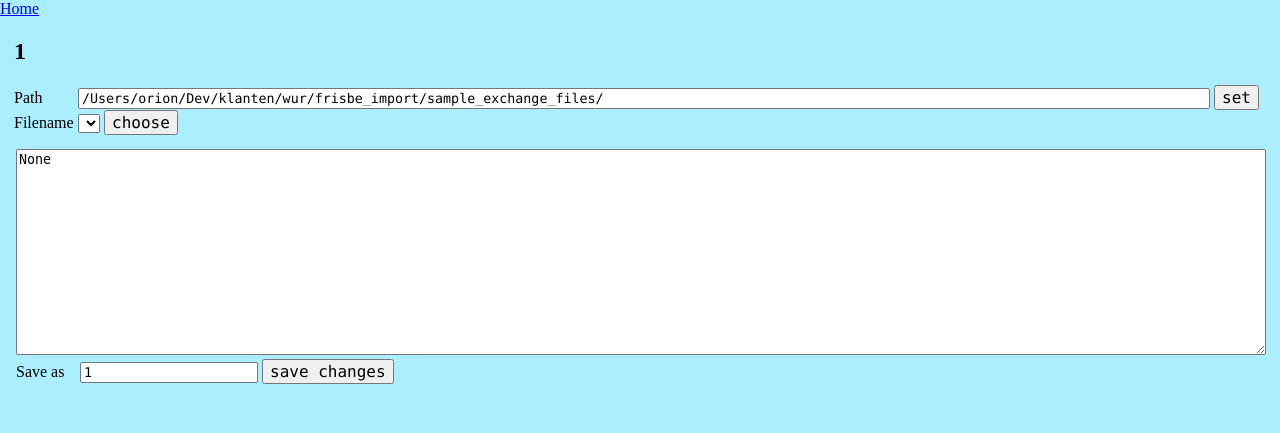
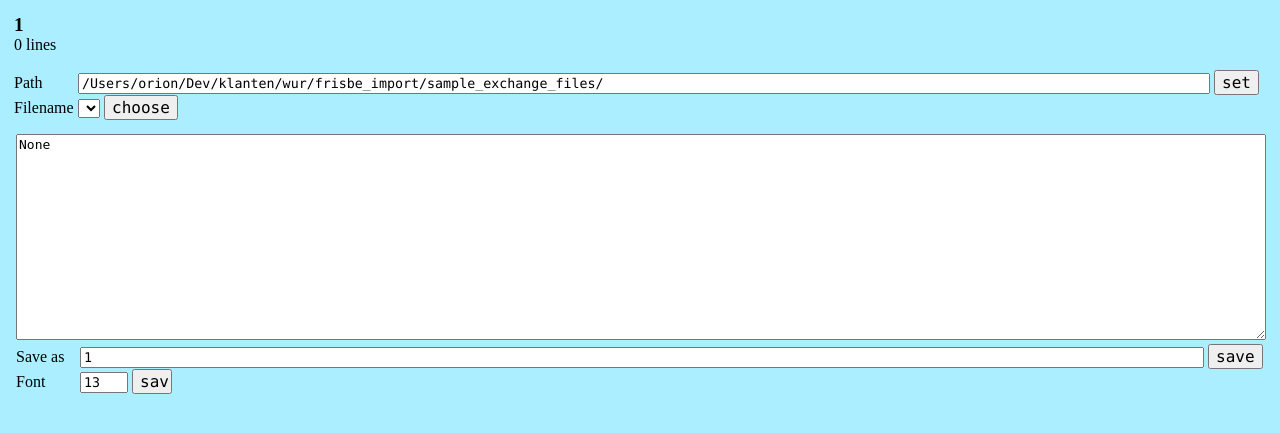
Before and after one commit to jacron/flaskProject, a Flask app: page /exchange/1 in a window 1280 px wide. Shown: the top 433 px of the page. Run offline with Flask 2, Linux system fonts and the light colour scheme; lists and menus that the app fills with data are empty.

Commit message:
change font

```diff
--- a/app.py
+++ b/app.py
@@ -2,7 +2,7 @@ from flask import Flask, render_template, request, make_response, redirect
 
 from get_files import get_exchange_files
 from read_exchange import read_exchange
-from settings import SAMPLEDIR, COOKIE_PATH_NAME, DIRS
+from settings import SAMPLEDIR, COOKIE_PATH_NAME, DIRS, FONT_NAME, DEFAULT_FONT
 from write_exchange import write_exchange
 
 app = Flask(__name__)
@@ -32,6 +32,7 @@ def allowed_file(filename):
 @app.route('/exchange', methods=['POST', 'GET'])
 @app.route('/exchange/<filename>', methods=['POST', 'GET'])
 def read(filename=None):
+
     if request.method == 'POST':
         if 'content' in request.form:
             content = request.form['content']
@@ -46,10 +47,17 @@ def read(filename=None):
             return response, 302
         if 'filename' in request.form:
             return redirect('/exchange/' + request.form['filename'])
+        if 'font' in request.form:
+            response = make_response()
+            response.set_cookie(FONT_NAME, request.form['font'])
+            response.headers['location'] = '/exchange/' + filename
+            return response, 302
+
     path = request.cookies.get(COOKIE_PATH_NAME) or SAMPLEDIR
     names = get_exchange_files(path, '.bl8')
     data = None
     content = None
+    font = request.cookies.get(FONT_NAME) or DEFAULT_FONT
     if len(names) > 0 and filename:
         data = read_exchange(filename, path, request.args)
         if data.get('lines'):
@@ -60,6 +68,7 @@ def read(filename=None):
                            path=path,
                            paths=DIRS,
                            names=names,
+                           font=font,
                            data=data)
 
 
--- a/settings.py
+++ b/settings.py
@@ -4,4 +4,6 @@ DIRS = [
     '/Volumes/frisbep/ont/import/'
 ]
 SAMPLEDIR = DIRS[0]
+DEFAULT_FONT = 13
 COOKIE_PATH_NAME = 'exchange_path'
+FONT_NAME = 'exchange_font'
--- a/static/form.css
+++ b/static/form.css
@@ -1,3 +1,10 @@
+div.header {
+    font-size: larger;
+    font-weight: bold;
+}
+div.sub-header {
+    margin-bottom: 16px;
+}
 .tables {
     display: flex;
     flex-wrap: wrap;
@@ -16,8 +23,11 @@
 input[type=submit] {
     font-size: 16px;
 }
-.header-submit {
+.header-submit, .font-edit {
     margin-left: 16px;
+}
+.font-edit input {
+    width: 40px;
 }
 input {
     font-family: 'Consolas', 'Deja Vu Sans Mono', 'Bitstream Vera Sans Mono', monospace;
@@ -29,10 +39,11 @@ td.label {
     padding-right: 5px;
 }
 .type-header {
-    font-size: 24px;
+    font-size: larger;
     text-align: center;
     font-weight: bold;
-    margin-bottom: 8px;
+    margin-bottom: 4px;
+    opacity: .6;
 }
 .editor-header {
     margin: 14px;
@@ -45,6 +56,9 @@ textarea.content {
 input.path {
     width: calc(100% - 128px);
 }
+input.save-as {
+    width: calc(100% - 148px);
+}
 label.header {
     width: 60px;
     display: inline-block;
--- a/static/form.js
+++ b/static/form.js
@@ -32,3 +32,21 @@ toggleTable = nr => {
         table.style.display = 'none';
     }
 }
+
+zoom = modus => {
+    const text = document.getElementById('content');
+    console.log(text);
+    const textStyle = document.getElementById('content').style;
+    console.log(textStyle.fontSize);
+    const currentFontSize = parseInt(textStyle.fontSize);
+    console.log(currentFontSize);
+    let newFontSize;
+    if (modus === 'in') {
+        newFontSize = +currentFontSize + 1;
+    }
+    if (modus === 'out') {
+        newFontSize = +currentFontSize - 1;
+    }
+    textStyle.fontSize = newFontSize.toString() + 'px';
+    console.log(textStyle.fontSize);
+}
--- a/templates/form/form.html
+++ b/templates/form/form.html
@@ -4,9 +4,9 @@
     <link href="/static/form.css" rel="stylesheet">
 {% endblock %}
 {% block body %}
-    <a href="/">Home</a>
     <div class="editor-header">
-        <h2 id="filename">{{ title }}</h2>
+        <div class="header" id="filename">{{ title }}</div>
+        <div class="sub-header">{{ data.records | length }} lines</div>
        <form method=post>
             <label class="header" for="path">Path</label>
             <input id="path" class="path" value="{{ path }}" list="paths" name=exchangepath title="path">
@@ -31,13 +31,19 @@
         </form>
     </div>
     <form method="post">
-        <textarea id="content" class="content" title="content" name="content">{{ content }}</textarea>
+        <textarea id="content" class="content" title="content" name="content"
+                  style="font-size: {{ font }}px">{{ content }}</textarea>
         <input type="hidden" name="version" value="{{ data.version }}">
         <div class="header-submit">
-            <label class="header" for="filename">Save as</label>
-            <input id=filename type="text" name="filename" value="{{ title }}">
-            <input type="submit" value="save changes">
+            <label class="header" for="saveas">Save as</label>
+            <input id=saveas class="save-as" type="text" name="filename" value="{{ title }}">
+            <input type="submit" value="save">
         </div>
+    </form>
+    <form class="font-edit" method="post">
+        <label for="font" class="header">Font</label>
+        <input type="text" value="{{ font }}" id="font" name="font">
+        <input type="submit" value="save">
     </form>
         <p>&nbsp;</p>
     <div class="tables">
```
